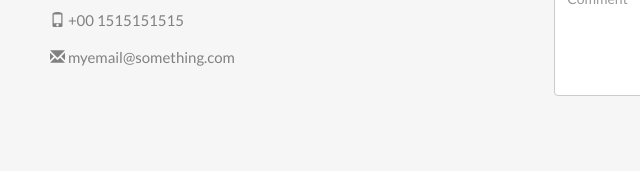
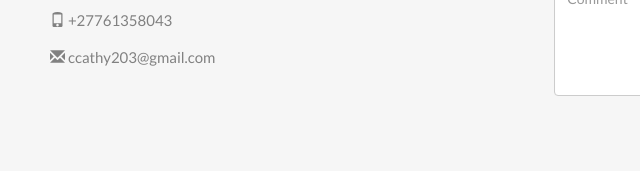
Before and after one commit to CathrineZA/company-website, a plain HTML site: page index.html in a window 1280 px wide. Shown: the part 3973-4144 px from the top of the page, 0-640 px from the left. Drawn offline with nearby package versions, Linux system fonts and the light colour scheme.

Commit message:
Update index.html
Added contact details

```diff
--- a/index.html
+++ b/index.html
@@ -508,12 +508,12 @@
         <div class="col-sm-5">
           <p>Contact us and we'll get back to you within 24 hours.</p>
           <p>
-            <span class="glyphicon glyphicon-map-marker"></span> Chicago, US
+            <span class="glyphicon glyphicon-map-marker"></span> Midrand, SA
           </p>
-          <p><span class="glyphicon glyphicon-phone"></span> +00 1515151515</p>
+          <p><span class="glyphicon glyphicon-phone"></span> +27761358043</p>
           <p>
             <span class="glyphicon glyphicon-envelope"></span>
-            myemail@something.com
+            ccathy203@gmail.com
           </p>
         </div>
         <div class="col-sm-7 slideanim">
```
